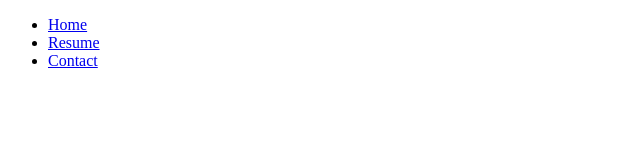
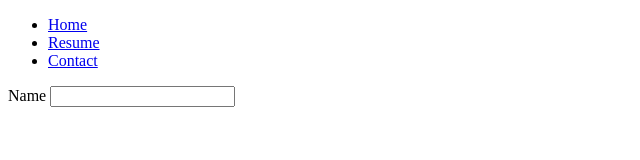
Before and after one commit to microtrain/microtrain.github.io, a plain HTML site: page contact.html in a window 1280 px wide. Shown: the whole page, without its empty margins (0-640 px from the left). Drawn offline with Linux system fonts and the light colour scheme.

Commit message:
Added the input field for name

```diff
--- a/contact.html
+++ b/contact.html
@@ -14,6 +14,11 @@
 
         <form action="https://formspree.io/asmithee@mailinator.com" method="POST">
 
+            <div>
+                <label for="name">Name</label>
+                <input id="name" type="text" name="name">
+            </div>
+
         </form>
     </body>
 </html>
```
